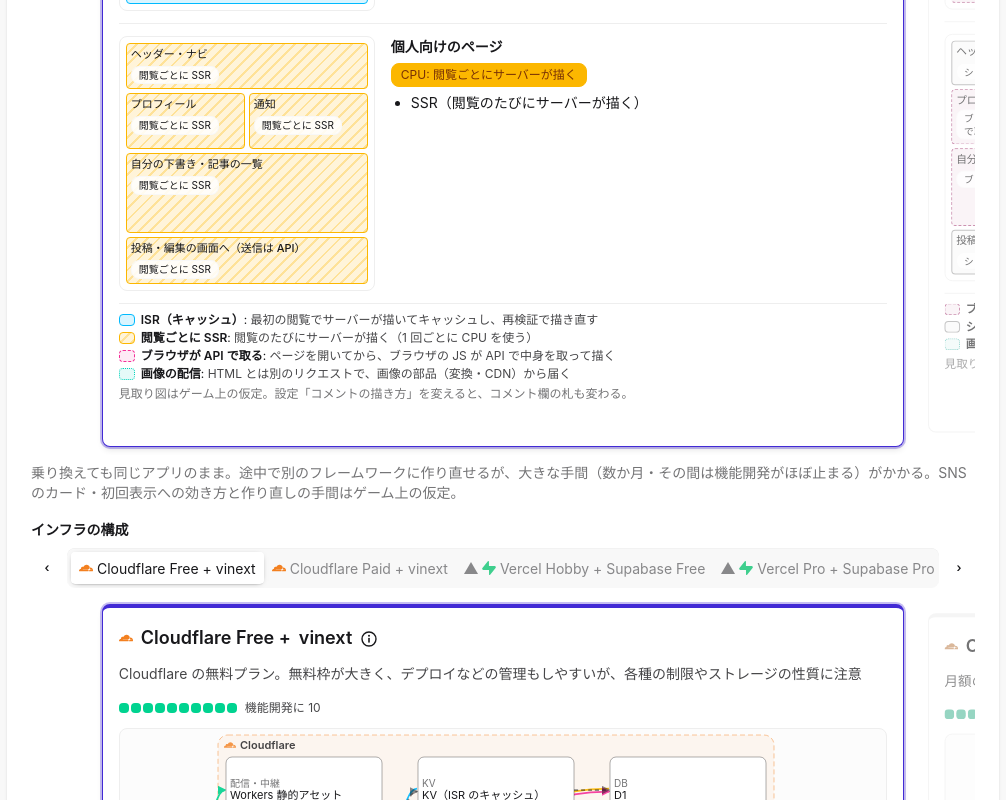
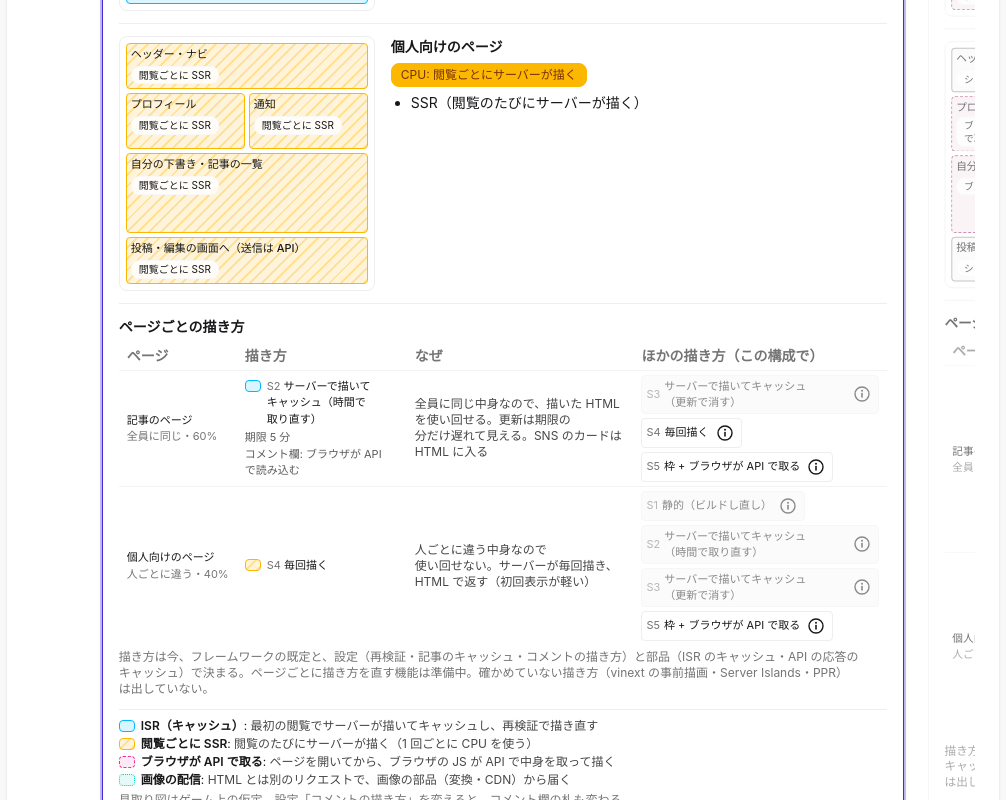
Before and after one commit to Daiius/infra-supra, a React (Vite) app in the folder packages/web/: page / in a window 1280 px wide. Shown: the part 1701-2501 px from the top of the page, without its empty margins (137-1143 px from the left). Built offline with nearby package versions, Linux system fonts and the light colour scheme.

Commit message:
feat: フレームワークのカードと見積モードに「ページごとの描き方」の表を出す（D-106・読むだけ）

```diff
--- a/packages/web/src/App.tsx
+++ b/packages/web/src/App.tsx
@@ -47,6 +47,7 @@ import {
   parseSave,
   replaySave,
   validSetupChoices,
+  routePlanRows,
   withTurn,
   playMonth,
   premiseTrends,
@@ -317,6 +318,24 @@ function Briefing({ onStart }: { onStart: (s: SaveData) => void }) {
             onChange={(id) => change({ framework: id })}
             // 見取り図のコメント欄はコメントの描き方で変わる（D-82・D-102）
             comments={commentsChoosable ? comments : undefined}
+            // ページごとの描き方（D-106）: 選んでいる構成で、各フレームワークの既定と今の設定・部品から
+            routePlan={(id) =>
+              routePlanRows(scenario, {
+                framework: id,
+                stackIndex: stack,
+                settings: {
+                  revalidateSec:
+                    id === framework
+                      ? revalidateSec
+                      : defaultRevalidateSec(id, stack, scenario),
+                  comments,
+                },
+                components:
+                  id === framework
+                    ? parts
+                    : validSetupChoices(scenario, stack, id, parts),
+              })
+            }
           />
           <div className="mt-2">
             <StackField
--- a/packages/web/src/estimate/estimate-mode.tsx
+++ b/packages/web/src/estimate/estimate-mode.tsx
@@ -29,6 +29,7 @@ import {
 } from '../charts.tsx';
 import { Info } from '../info.tsx';
 import { DIAGRAM_NOTE, SystemDiagram } from '../system-diagram.tsx';
+import { ROUTE_PLAN_NOTE, RoutePlanTable } from '../route-plan-table.tsx';
 import {
   type EstimateView,
   compareStacks,
@@ -156,6 +157,9 @@ export function EstimateMode() {
           pages={diagram.pages}
           caption={DIAGRAM_NOTE}
         />
+      </Card>
+      <Card title="ページごとの描き方">
+        <RoutePlanTable rows={diagram.routes} caption={ROUTE_PLAN_NOTE} />
       </Card>
       <Card title="明細（事業者・メーターごと）">
         <p className="text-xs opacity-70">
--- a/packages/web/src/estimate/model.ts
+++ b/packages/web/src/estimate/model.ts
@@ -35,6 +35,7 @@ import {
   IMAGE_FORMAT_KB,
   pageWireframes,
   revalidateSettingOf,
+  routePlanRows,
   SCENARIOS,
   SETTINGS,
   stackName,
@@ -42,6 +43,7 @@ import {
   STACKS,
   USD_JPY,
   type FrameworkId,
+  type RoutePlanRow,
   type Scenario,
 } from 'game';
 import { diagramArchitecture } from '../system-diagram-model.ts';
@@ -629,12 +631,13 @@ function run(input: EstimateInput, r: Resolved) {
 }
 
 /**
- * 構成図（D-105）に描く構成とページの見取り図。費用の計算と同じ部品の選択・composeStack から組む（メールを送らないテンプレートは
- * 送信のノードを外す。D-101）。ページの名前は流れの凡例に添える。
+ * 構成図（D-105）に描く構成とページの見取り図、ページごとの描き方（D-106）。費用の計算と同じ部品の選択・設定・composeStack から
+ * 組む（メールを送らないテンプレートは送信のノードを外す。D-101）。ページの名前は流れの凡例に添える。
  */
 export function diagramOf(input: EstimateInput): {
   architecture: ArchitectureInput;
   pages: ReturnType<typeof pageWireframes>;
+  routes: RoutePlanRow[];
 } {
   const r = resolve(input);
   const comments = settingsOf(input.template, input.framework).comments
@@ -648,6 +651,16 @@ export function diagramOf(input: EstimateInput): {
       r.components,
     ),
     pages: pageWireframes(r.scenario, input.framework, comments),
+    // 描き方は見積の Workload（run）と同じ設定・部品から
+    routes: routePlanRows(r.scenario, {
+      framework: input.framework,
+      stackIndex: r.stackIndex,
+      settings: {
+        revalidateSec: input.revalidateSec,
+        comments: input.comments,
+      },
+      components: r.components,
+    }),
   };
 }
 
--- a/packages/web/src/page-wireframes.tsx
+++ b/packages/web/src/page-wireframes.tsx
@@ -12,7 +12,7 @@ import type { CSSProperties } from 'react';
 export type ResolvedPage = ReturnType<typeof pageWireframes>[number];
 
 /** 作られ方ごとの見た目（補助。必ず札の文字を添える）。 */
-const SOURCE_CLASS: Record<RegionSource, string> = {
+export const SOURCE_CLASS: Record<RegionSource, string> = {
   build: 'border-success bg-success/15',
   isr: 'border-info bg-info/15',
   cached: 'border-info bg-info/15',
@@ -24,7 +24,7 @@ const SOURCE_CLASS: Record<RegionSource, string> = {
 };
 
 /** 閲覧ごとにサーバーが描く区画は斜線も重ねる（色に頼らない手がかり）。 */
-const SOURCE_STYLE: Partial<Record<RegionSource, CSSProperties>> = {
+export const SOURCE_STYLE: Partial<Record<RegionSource, CSSProperties>> = {
   ssr: {
     backgroundImage:
       'repeating-linear-gradient(135deg, transparent 0 6px, color-mix(in oklab, var(--color-warning) 30%, transparent) 6px 8px)',
--- /dev/null
+++ b/packages/web/src/route-plan-table.tsx
@@ -0,0 +1,124 @@
+// ページごとの描き方の表（D-106・読むだけ）。始める画面のフレームワークのカードと見積モードで共有する。
+// 行は game の routePlanRows（workloadFor が当てる描き方と同じ）。色は見取り図の作られ方の色を流用し、必ず文字を添える。
+import type { RegionSource, RoutePlanRow, RouteStrategyId } from 'game';
+import { Info } from './info.tsx';
+import { SOURCE_CLASS, SOURCE_STYLE } from './page-wireframes.tsx';
+
+/** 描き方 → 見取り図の作られ方（色だけに使う）。 */
+const STRATEGY_SOURCE: Record<RouteStrategyId, RegionSource> = {
+  'static-build': 'build',
+  'cached-ttl': 'isr',
+  'cached-purge': 'cached',
+  ssr: 'ssr',
+  'shell-api': 'api',
+  'server-island': 'island',
+};
+
+function Swatch({ strategy }: { strategy: RouteStrategyId }) {
+  const s = STRATEGY_SOURCE[strategy];
+  return (
+    <span
+      aria-hidden
+      className={`mt-0.5 inline-block h-3 w-4 shrink-0 rounded-sm border ${SOURCE_CLASS[s]}`}
+      style={SOURCE_STYLE[s]}
+    />
+  );
+}
+
+const pct = (x: number) => `${Math.round(x * 100)}%`;
+
+/**
+ * ページ → 描き方 → なぜ → この構成でほかに選べる描き方（使えないものは灰色と理由の ⓘ）。
+ * caption: 表の下の注記（どこで決まっているか）。
+ */
+export function RoutePlanTable({
+  rows,
+  caption,
+}: {
+  rows: RoutePlanRow[];
+  caption?: string;
+}) {
+  if (rows.length === 0) return null;
+  return (
+    <div className="min-w-0 space-y-1">
+      <div className="overflow-x-auto">
+        <table className="table table-xs" aria-label="ページごとの描き方">
+          <thead>
+            <tr>
+              <th>ページ</th>
+              <th>描き方</th>
+              <th>なぜ</th>
+              <th>ほかの描き方（この構成で）</th>
+            </tr>
+          </thead>
+          <tbody>
+            {rows.map((r) => (
+              <tr key={r.route} data-route={r.route} className="align-top">
+                <th className="font-medium whitespace-nowrap">
+                  {r.label}
+                  <span className="block text-[11px] font-normal opacity-60">
+                    {r.audience === 'public' ? '全員に同じ' : '人ごとに違う'}・
+                    {pct(r.share)}
+                  </span>
+                </th>
+                <td className="min-w-40" data-strategy={r.strategy}>
+                  <span className="flex items-start gap-1.5">
+                    <Swatch strategy={r.strategy} />
+                    <span>
+                      <span className="opacity-60">{r.code}</span>{' '}
+                      {r.strategyLabel}
+                    </span>
+                  </span>
+                  {r.detail.length > 0 && (
+                    <ul className="mt-0.5 text-[11px] opacity-70">
+                      {r.detail.map((d) => (
+                        <li key={d}>{d}</li>
+                      ))}
+                    </ul>
+                  )}
+                  {r.overriddenBy && (
+                    <span className="mt-0.5 block text-[11px] text-warning">
+                      既定から変わっている: {r.overriddenBy}
+                    </span>
+                  )}
+                </td>
+                <td className="min-w-48 text-xs opacity-80">{r.why}</td>
+                <td className="min-w-48">
+                  <ul className="flex flex-wrap gap-1">
+                    {r.alternatives.map((a) => (
+                      <li
+                        key={a.strategy}
+                        data-alternative={a.strategy}
+                        data-available={a.available}
+                        className={`inline-flex items-center gap-1 rounded border border-base-300 px-1 py-0.5 text-[11px] ${
+                          a.available ? '' : 'bg-base-200 opacity-50'
+                        }`}
+                      >
+                        <span className="opacity-60">{a.code}</span>
+                        {a.label}
+                        {!a.available && (
+                          <span className="sr-only">（使えない）</span>
+                        )}
+                        <Info
+                          label={`${a.label}${a.available ? '' : 'が使えない理由'}`}
+                        >
+                          {a.reason}
+                          {a.basis === 'assumption' && '（ゲーム上の仮定）'}
+                        </Info>
+                      </li>
+                    ))}
+                  </ul>
+                </td>
+              </tr>
+            ))}
+          </tbody>
+        </table>
+      </div>
+      {caption && <p className="text-xs opacity-60">{caption}</p>}
+    </div>
+  );
+}
+
+/** 表の下の注記（始める画面・見積モードで同じ文）。 */
+export const ROUTE_PLAN_NOTE =
+  '描き方は今、フレームワークの既定と、設定（再検証・記事のキャッシュ・コメントの描き方）と部品（ISR のキャッシュ・API の応答のキャッシュ）で決まる。ページごとに描き方を直す機能は準備中。確かめていない描き方（vinext の事前描画・Server Islands・PPR）は出していない。';
--- a/packages/web/src/scenario-briefing.tsx
+++ b/packages/web/src/scenario-briefing.tsx
@@ -10,6 +10,7 @@ import {
   SCENARIOS,
   selfHostedOf,
   type FrameworkId,
+  type RoutePlanRow,
   type Scenario,
   upkeepOf,
 } from 'game';
@@ -23,6 +24,7 @@ import {
   PageWireframe,
   WireframeLegend,
 } from './page-wireframes.tsx';
+import { ROUTE_PLAN_NOTE, RoutePlanTable } from './route-plan-table.tsx';
 
 const usd = (n: number) =>
   `$${n.toLocaleString('en-US', { minimumFractionDigits: 2, maximumFractionDigits: 2 })}`;
@@ -188,6 +190,7 @@ function FrameworkCard({
   info,
   selected,
   noteId,
+  routes,
 }: {
   scenario: Scenario;
   id: FrameworkId;
@@ -196,6 +199,8 @@ function FrameworkCard({
   selected: boolean;
   /** 要約の要素の id（タブのラジオの aria-describedby に使う）。 */
   noteId: string;
+  /** ページごとの描き方（選んでいる構成で。D-106）。 */
+  routes?: RoutePlanRow[] | undefined;
 }) {
   const t = scenario.text?.byFramework?.[id];
   const pages = pageWireframes(scenario, id, comments);
@@ -262,6 +267,15 @@ function FrameworkCard({
             </div>
           </section>
         ))}
+        {routes && routes.length > 0 && (
+          <section
+            aria-label="ページごとの描き方"
+            className="border-t border-base-300 pt-3"
+          >
+            <h5 className="mb-1 font-semibold">ページごとの描き方</h5>
+            <RoutePlanTable rows={routes} caption={ROUTE_PLAN_NOTE} />
+          </section>
+        )}
         {pages.length > 0 && (
           <div className="border-t border-base-300 pt-2">
             <WireframeLegend pages={pages} />
@@ -287,6 +301,7 @@ export function FrameworkField({
   value,
   onChange,
   comments,
+  routePlan,
 }: {
   scenario: Scenario;
   allowed: FrameworkId[];
@@ -294,6 +309,8 @@ export function FrameworkField({
   onChange: (id: FrameworkId) => void;
   /** 設定「コメントの描き方」（始める画面で選べるときだけ。見取り図のコメント欄が変わる。D-82）。 */
   comments?: number | undefined;
+  /** フレームワークごとの、ページごとの描き方（選んでいる構成・設定・部品で。D-106）。 */
+  routePlan?: (id: FrameworkId) => RoutePlanRow[];
 }) {
   const info = (id: FrameworkId) => (
     <Info label={`${FRAMEWORKS[id].label} の説明`}>
@@ -333,6 +350,7 @@ export function FrameworkField({
             info={info(id)}
             selected={selected}
             noteId={`${idPrefix}-${id}`}
+            routes={routePlan?.(id)}
           />
         )}
       />
```
Also changed, not shown: 2 other files (tests, documents, lock files or other folders).
